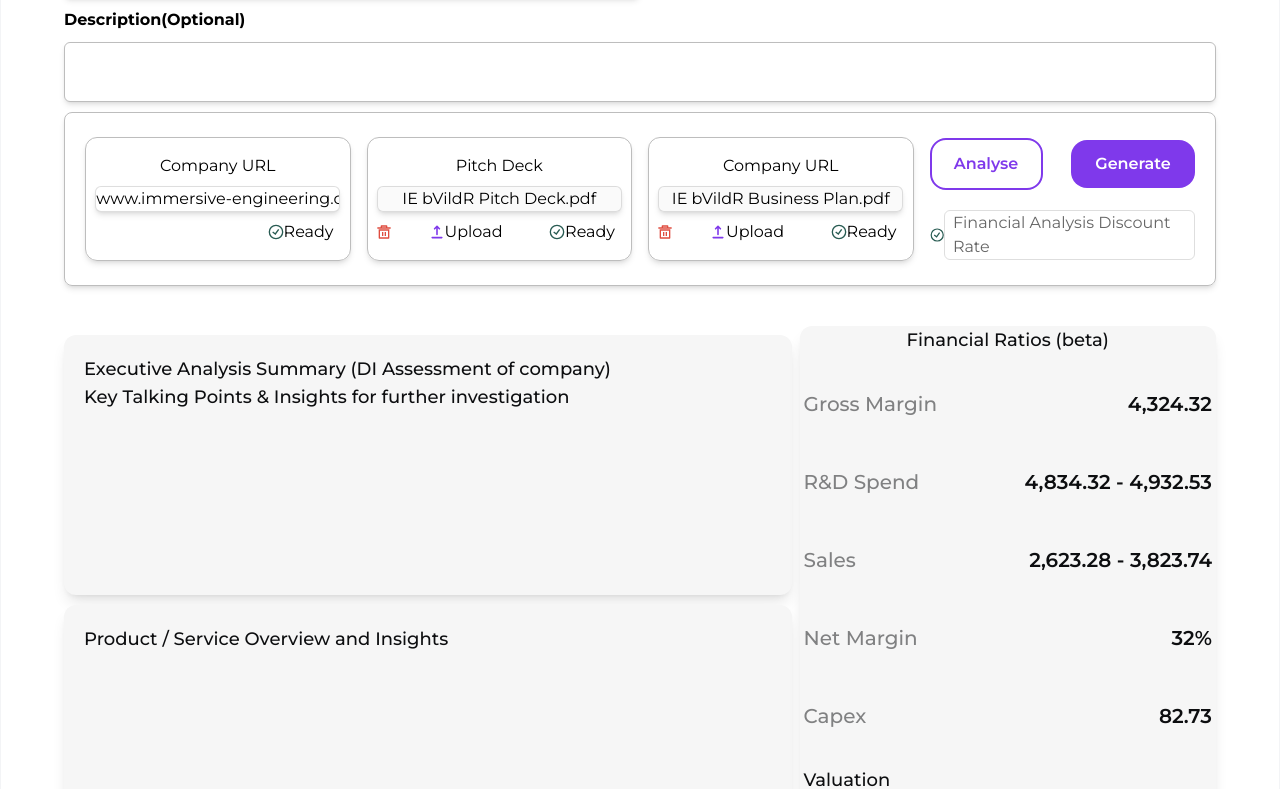
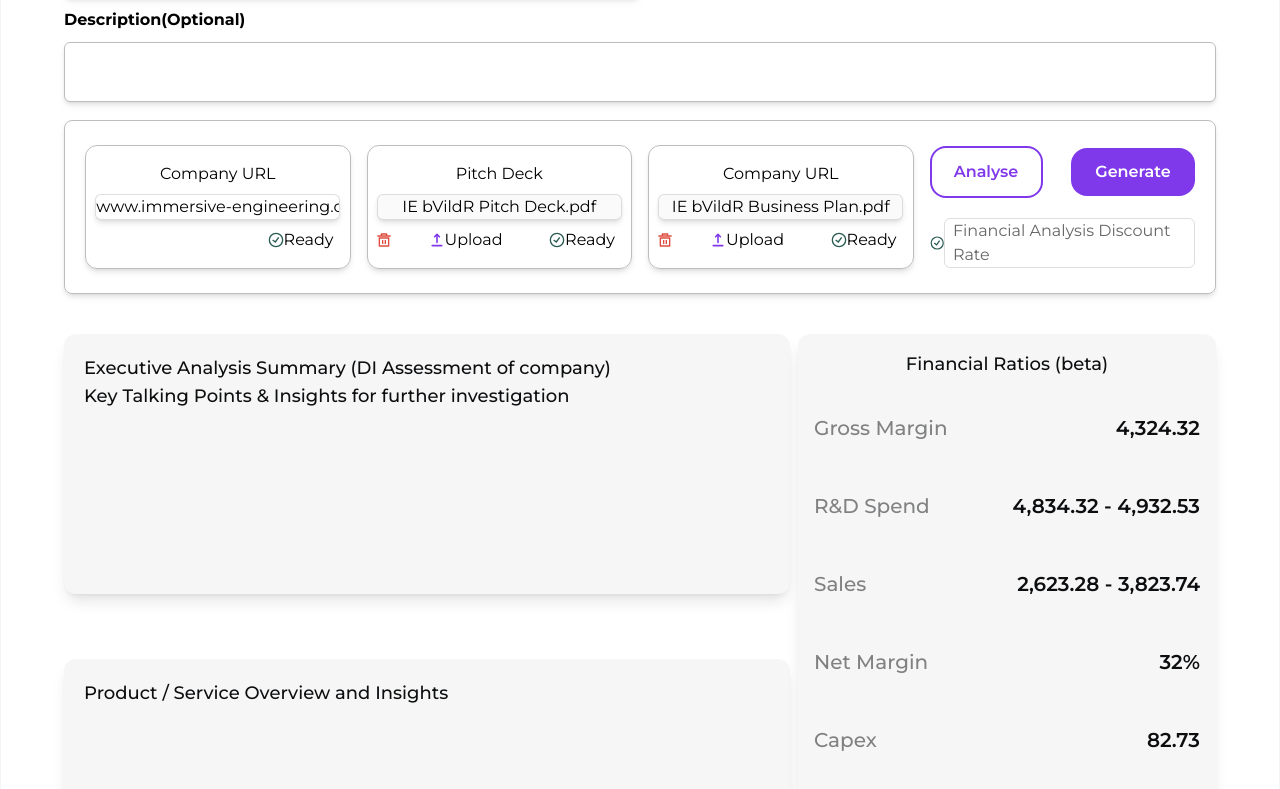
Before and after one commit to Yashgupta9330/task, a Next.js app: page /Investor in a window 1280 px wide. Shown: the part 193-982 px from the top of the page. Built offline with nearby package versions, Linux system fonts and the light colour scheme.

Commit message:
Investor page padding set

```diff
--- a/src/app/Investor/page.tsx
+++ b/src/app/Investor/page.tsx
@@ -29,7 +29,7 @@ const page = () => {
 
 
 
-            <div className='border border-[#BDBDBD] shadow-md  w-full min-w-fit rounded-lg min-h-[124px] mb-2 items-center gap-4 px-5 py-6 grid grid-rows-4 md:grid-rows-1 md:grid-cols-4 '>
+            <div className='border border-[#BDBDBD] shadow-md  w-full min-w-fit rounded-lg min-h-[124px] my-2 items-center gap-4 px-5 py-6 grid grid-rows-4 md:grid-rows-1 md:grid-cols-4 '>
 
               <Investorcard head="Company URL" def="www.immersive-engineering.c.." fl='1' />
               <Investorcard head="Pitch Deck" def="IE bVildR Pitch Deck.pdf" fl='0' />
--- a/src/component/performance.tsx
+++ b/src/component/performance.tsx
@@ -28,12 +28,12 @@ function Performance() {
         <div className='w-[90vw] flex flex-col items-center justify-between gap-5 '>
             <div className=' w-full flex flex-col md:flex-row items-center justify-between gap-2 '>
 
-                <div className='gap-[10px] h-full flex flex-col md:w-[70%] '>
+                <div className='gap-[10px] h-full md:h-[585px] flex flex-col justify-between items-start md:w-[70%] '>
                     <PerformanceCard heading="Executive Analysis Summary (DI Assessment of company)" content="Key Talking Points & Insights for further investigation" />
                     <PerformanceCard heading="Product  / Service Overview and Insights"  />
 
                 </div>
-                <div className='min-h-[460px] w-[90%] md:w-[40%] rounded-xl shadow-lg bg-[#F6F6F6] px-1 flex flex-col items-start xlarge:text-2xl lg:text-xl text-[#0D0E10] font-medium gap-4'>
+                <div className='min-h-[460px] md:h-[585px] w-[90%] md:w-[40%] rounded-xl shadow-lg bg-[#F6F6F6] p-4 flex flex-col items-start xlarge:text-2xl lg:text-xl text-[#0D0E10] font-medium gap-4'>
                     <h1 className=' xlarge:text-3xl text-lg text-center w-full' >Financial Ratios (beta)</h1>
                     <div className='w-full flex flex-col gap-[10px]'>
                         <div className='w-full flex justify-between items-center py-5'>
```
